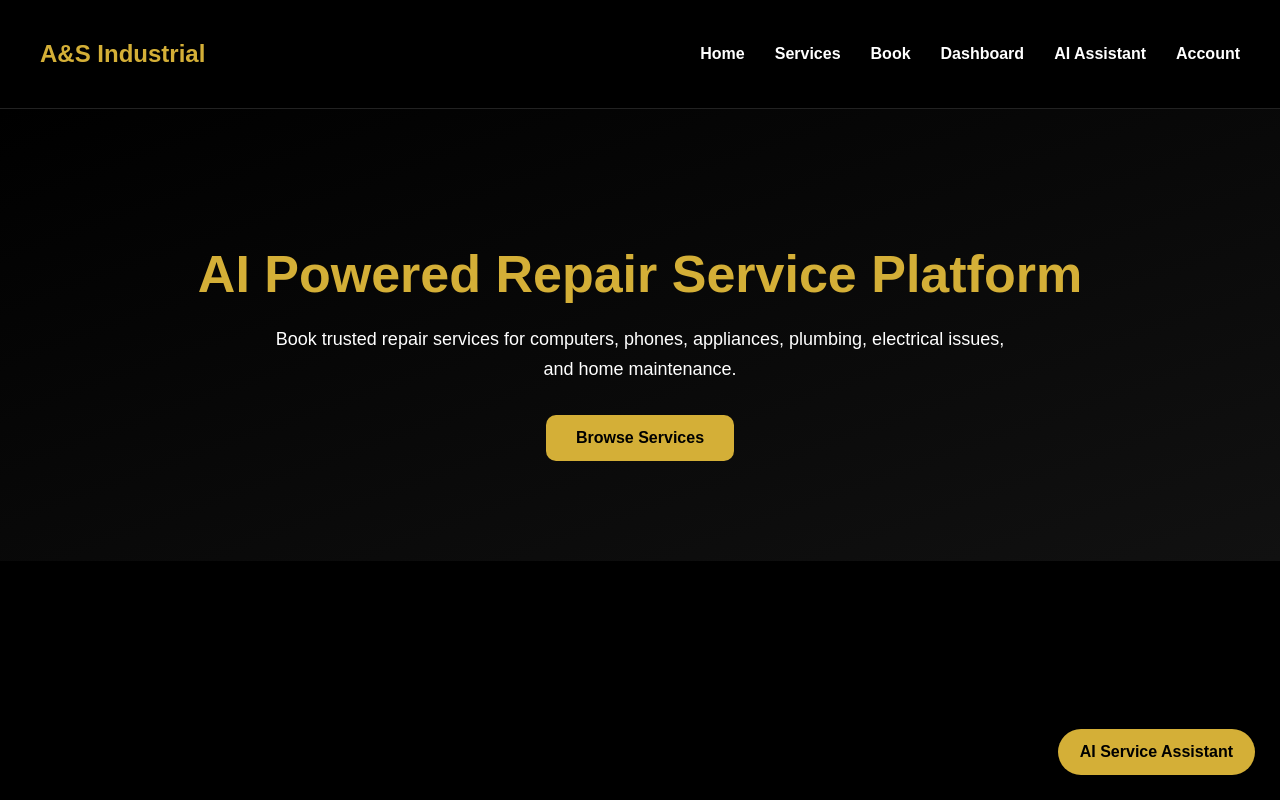
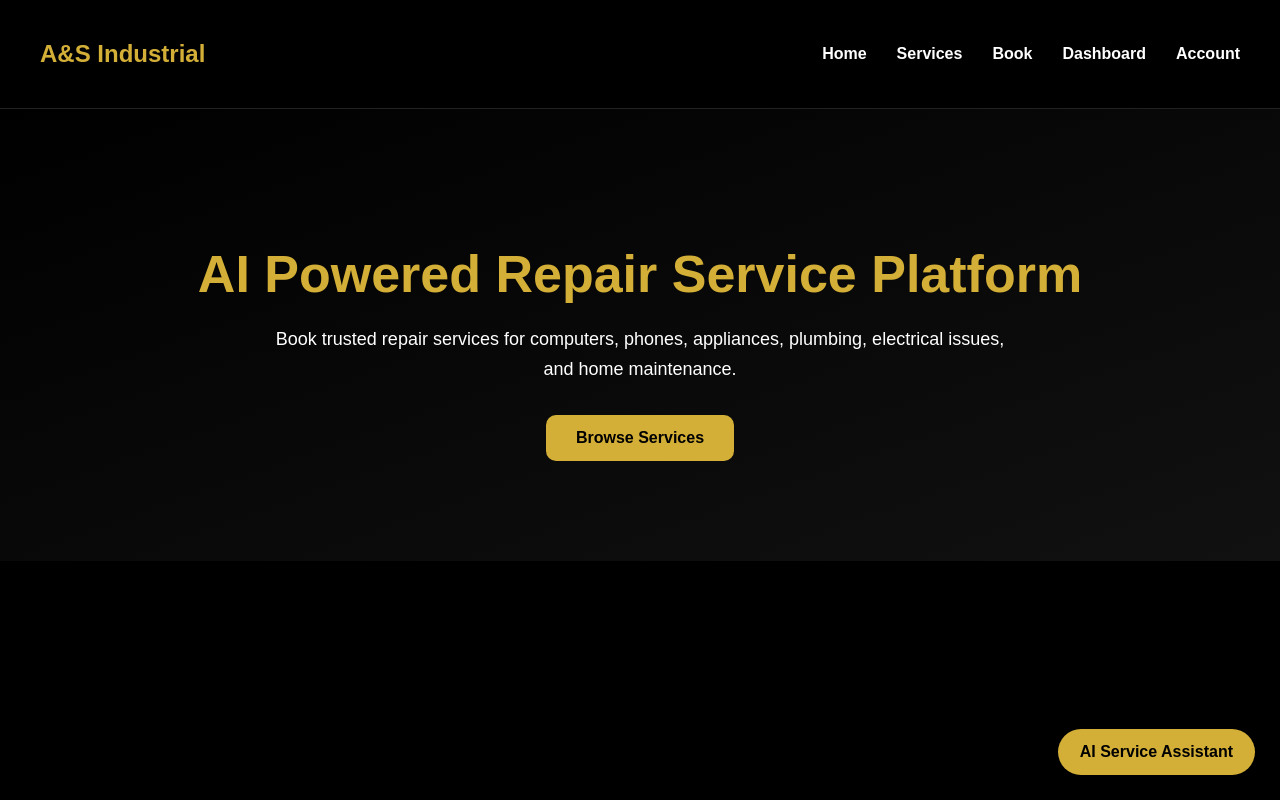
Before and after one commit to AlexisDMartinez/repair-service-capstone, a React app in the folder frontend/: page / in a window 1280 px wide. Built offline with nearby package versions, Linux system fonts and the light colour scheme; the HTML template or start-up script is replaced by a standard one.

Commit message:
Convert AI assistant to floating global widget

```diff
--- a/frontend/src/App.jsx
+++ b/frontend/src/App.jsx
@@ -8,7 +8,6 @@ import Register from "./pages/Register";
 import Services from "./pages/Services";
 import Book from "./pages/Book";
 import Dashboard from "./pages/Dashboard";
-import AIAssistant from "./pages/AiAssistant";
 
 function App() {
   return (
@@ -23,7 +22,6 @@ function App() {
         <Route path="/services" element={<Services />} />
         <Route path="/book" element={<Book />} />
         <Route path="/dashboard" element={<Dashboard />} />
-        <Route path="/ai-assistant" element={<AIAssistant />} />
       </Routes>
     </BrowserRouter>
   );
--- a/frontend/src/components/Navbar.jsx
+++ b/frontend/src/components/Navbar.jsx
@@ -10,7 +10,6 @@ function Navbar() {
         <Link to="/services">Services</Link>
         <Link to="/book">Book</Link>
         <Link to="/dashboard">Dashboard</Link>
-        <Link to="/ai-assistant">AI Assistant</Link>
         <Link to="/login">Account</Link>
       </div>
     </nav>
```
